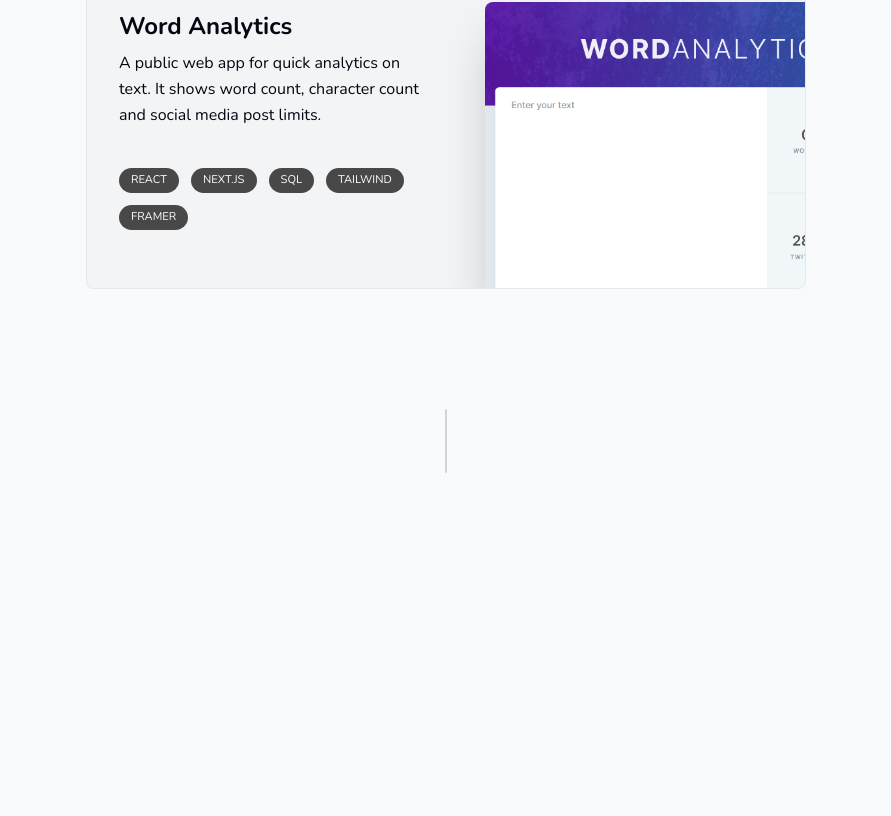
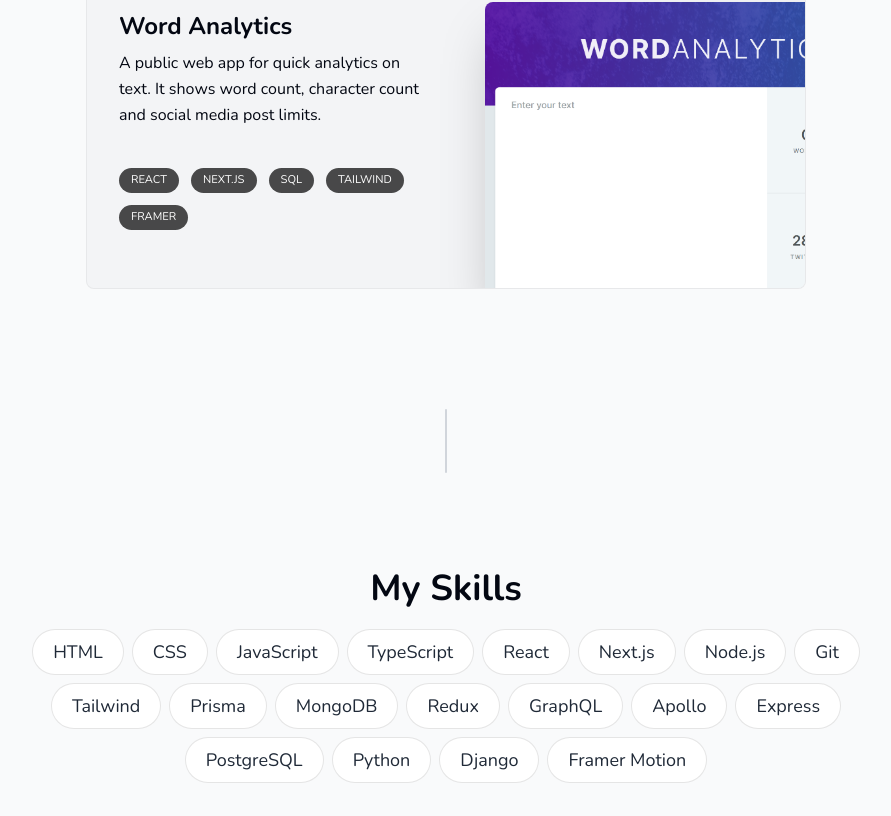
Before and after one commit to femiabimbola/next-portfolio, a Next.js app: page / in a window 1280 px wide. Shown: the part 1981-2797 px from the top of the page, without its empty margins (194-1085 px from the left). Before the commit the page ends 2550 px from the top, so only its background shows below. Built offline with nearby package versions, Linux system fonts and the light colour scheme.

Commit message:
added the skill section

```diff
--- a/app/page.tsx
+++ b/app/page.tsx
@@ -2,6 +2,7 @@
 import Intro from "@/components/intro";
 import Projects from "@/components/projects";
 import Divider from "@/components/section-divider";
+import Skills from "@/components/skills";
 
 export default function Home() {
   return (
@@ -11,6 +12,7 @@
       <About />
       <Projects />
       <Divider />
+      <Skills />
     </main>
   );
 }
--- a/components/intro.tsx
+++ b/components/intro.tsx
@@ -5,9 +5,6 @@
 import Link from "next/link";
 import {BsArrowRight, BsGithub, BsLinkedin} from "react-icons/bs";
 import {HiDownload} from "react-icons/hi";
-import {useActiveSectionContext} from "@/context/active-section-context";
-import {useEffect} from "react";
-import {useInView} from "react-intersection-observer";
 import {useSectionInView} from "@/lib/hooks";
 
 const Intro = () => {
--- /dev/null
+++ b/components/skills.tsx
@@ -0,0 +1,46 @@
+"use client";
+
+import {skillsData} from "@/lib/data";
+import SectionHeading from "./section-heading";
+import {useSectionInView} from "@/lib/hooks";
+import {motion} from "framer-motion";
+
+const fadeInAnimationsVariants = {
+  initial: {opacity: 0, y: 100},
+  animate: (index: number) => ({
+    opacity: 1,
+    y: 0,
+    transition: {
+      delay: 0.08 * index,
+    },
+  }),
+};
+
+const Skills = () => {
+  const {ref} = useSectionInView("Skills", 0.75);
+  return (
+    <section
+      ref={ref}
+      className=" mb-28 max-w-[55rem] scroll-mt-28 text-center sm:mb-40"
+    >
+      <SectionHeading> My Skills</SectionHeading>
+      <ul className="flex flex-wrap justify-center gap-2 text-lg text-gray-800">
+        {skillsData.map((skill, index) => (
+          <motion.li
+            variants={fadeInAnimationsVariants}
+            initial="initial"
+            whileInView="animate"
+            viewport={{once: false}}
+            key={index}
+            className="bg-white border border-black/[0.1] rounded-full px-5 py-2"
+            custom={index}
+          >
+            {skill}
+          </motion.li>
+        ))}
+      </ul>
+    </section>
+  );
+};
+
+export default Skills;
```
Also changed, not shown: components/about.tsx (+0 -14 lines), components/projects.tsx (+0 -13 lines).
